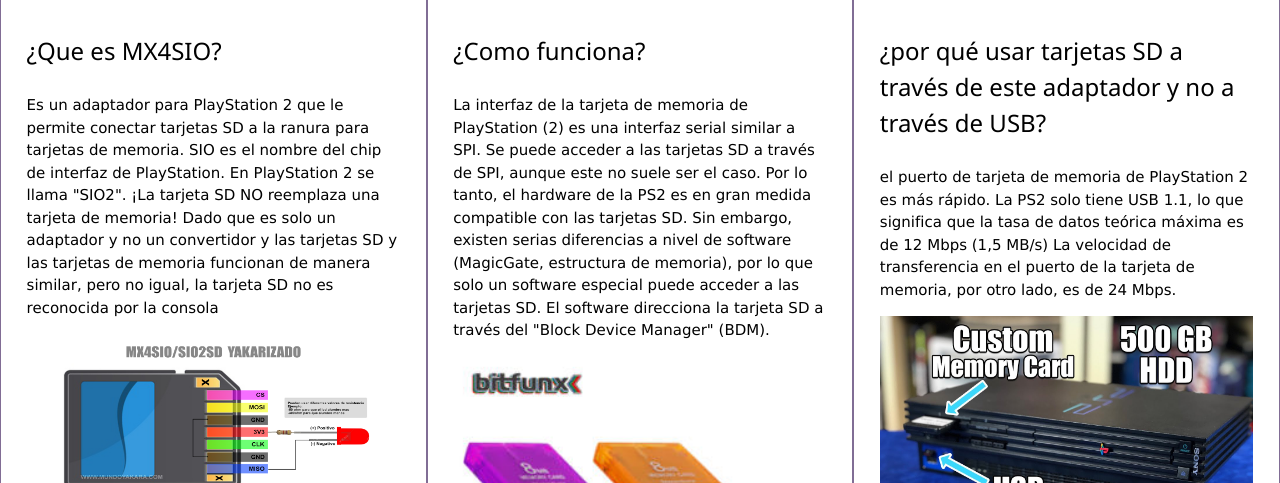
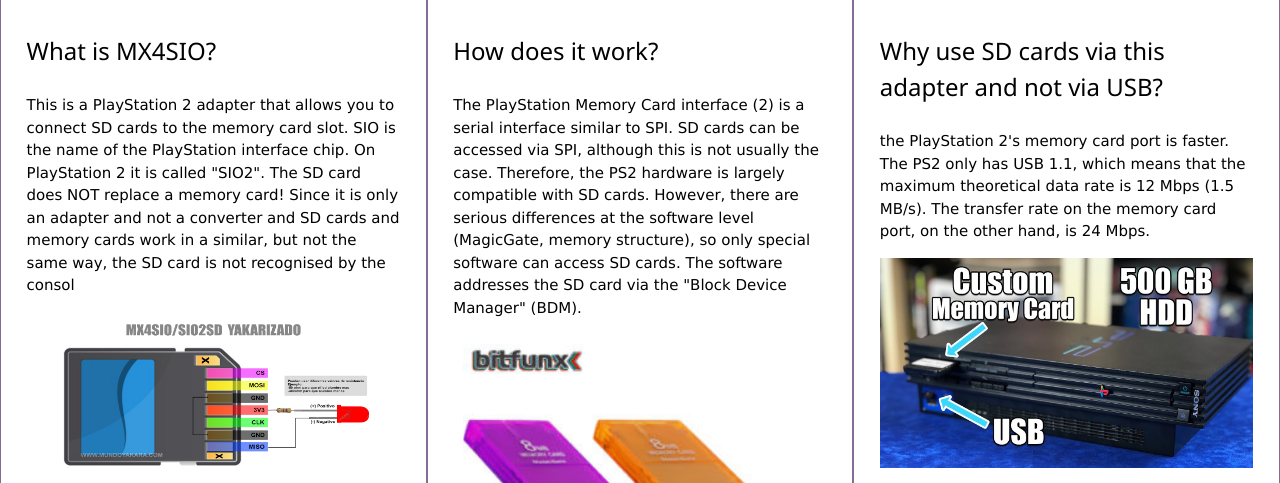
Before and after one commit to alefermed/alefermed.github.io, a plain HTML site: page M4XIO.html in a window 1280 px wide. Shown: the part 317-800 px from the top of the page. Drawn offline with Linux system fonts and the light colour scheme.

Commit message:
Add files via upload

```diff
--- a/M4XIO.html
+++ b/M4XIO.html
@@ -52,21 +52,25 @@ PLAYSTATION2-M4XIO </h1>
 
 
     <section class="column col-4 col-s-12">
-        <h3> ¿Que es MX4SIO?</h3>
-        <p>Es un adaptador para PlayStation 2 que le permite conectar tarjetas SD a la ranura para tarjetas de memoria. SIO es el nombre del chip de interfaz de PlayStation. En PlayStation 2 se llama "SIO2". ¡La tarjeta SD NO reemplaza una tarjeta de memoria! Dado que es solo un adaptador y no un convertidor y las tarjetas SD y las tarjetas de memoria funcionan de manera similar, pero no igual, la tarjeta SD no es reconocida por la consola </p>
+        <h3> What is MX4SIO? </h3>
+        <p>This is a PlayStation 2 adapter that allows you to connect SD cards to the memory card slot. SIO is the name of the PlayStation interface chip. On PlayStation 2 it is called "SIO2". The SD card does NOT replace a memory card! Since it is only an adapter and not a converter and SD cards and memory cards work in a similar, but not the same way, the SD card is not recognised by the consol</p>
         <img src="images/MAXIO/MX4SIO%20ykr.png" alt="planes">
     </section>
 
     <section class="column col-4 col-s-12">
-<h3>¿Como funciona? </h3>
-    <p> La interfaz de la tarjeta de memoria de PlayStation (2) es una interfaz serial similar a SPI. Se puede acceder a las tarjetas SD a través de SPI, aunque este no suele ser el caso. Por lo tanto, el hardware de la PS2 es en gran medida compatible con las tarjetas SD. Sin embargo, existen serias diferencias a nivel de software (MagicGate, estructura de memoria), por lo que solo un software especial puede acceder a las tarjetas SD. El software direcciona la tarjeta SD a través del "Block Device Manager" (BDM).</p>
+<h3> How does it work? </h3>
+    <p> The PlayStation Memory Card interface (2) is a serial interface similar to SPI. SD cards can be accessed via SPI,
+        although this is not usually the case. Therefore, the PS2 hardware is largely compatible with SD cards. However,
+        there are serious differences at the software level (MagicGate, memory structure), so only special software can
+        access SD cards. The software addresses the SD card via the "Block Device Manager" (BDM).</p>
         <img src="images/MAXIO/Mx4sio-Sio2SD-SD-Card-Adapter-for-Sony-PS2-Fat-Consoles.jpg" alt="memorycard">
     </section>
 
        <section class="column col-4 col-s-12">
-<h3>¿por qué usar tarjetas SD a través de este adaptador y no a través de USB?</h3>
+<h3>Why use SD cards via this adapter and not via USB? </h3>
 
-    <p>el puerto de tarjeta de memoria de PlayStation 2 es más rápido. La PS2 solo tiene USB 1.1, lo que significa que la tasa de datos teórica máxima es de 12 Mbps (1,5 MB/s) La velocidad de transferencia en el puerto de la tarjeta de memoria, por otro lado, es de 24 Mbps.
+    <p>the PlayStation 2's memory card port is faster. The PS2 only has USB 1.1, which means that the maximum theoretical
+        data rate is 12 Mbps (1.5 MB/s). The transfer rate on the memory card port, on the other hand, is 24 Mbps.
     </p><img src="images/BACKgrounds/maxresdefault.jpg" alt="Ult">
     </section>
   <section class=" iframe col-12 col-s-12">
```
